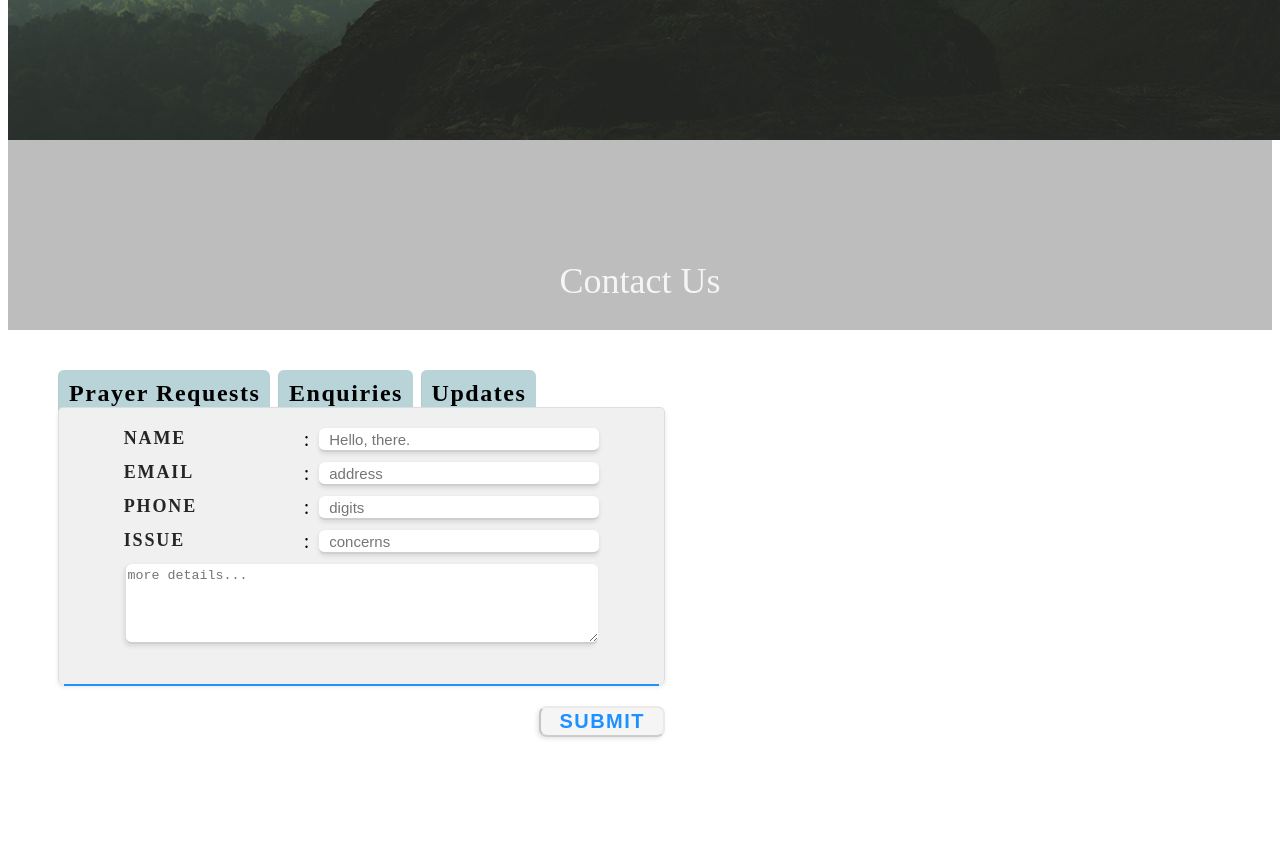
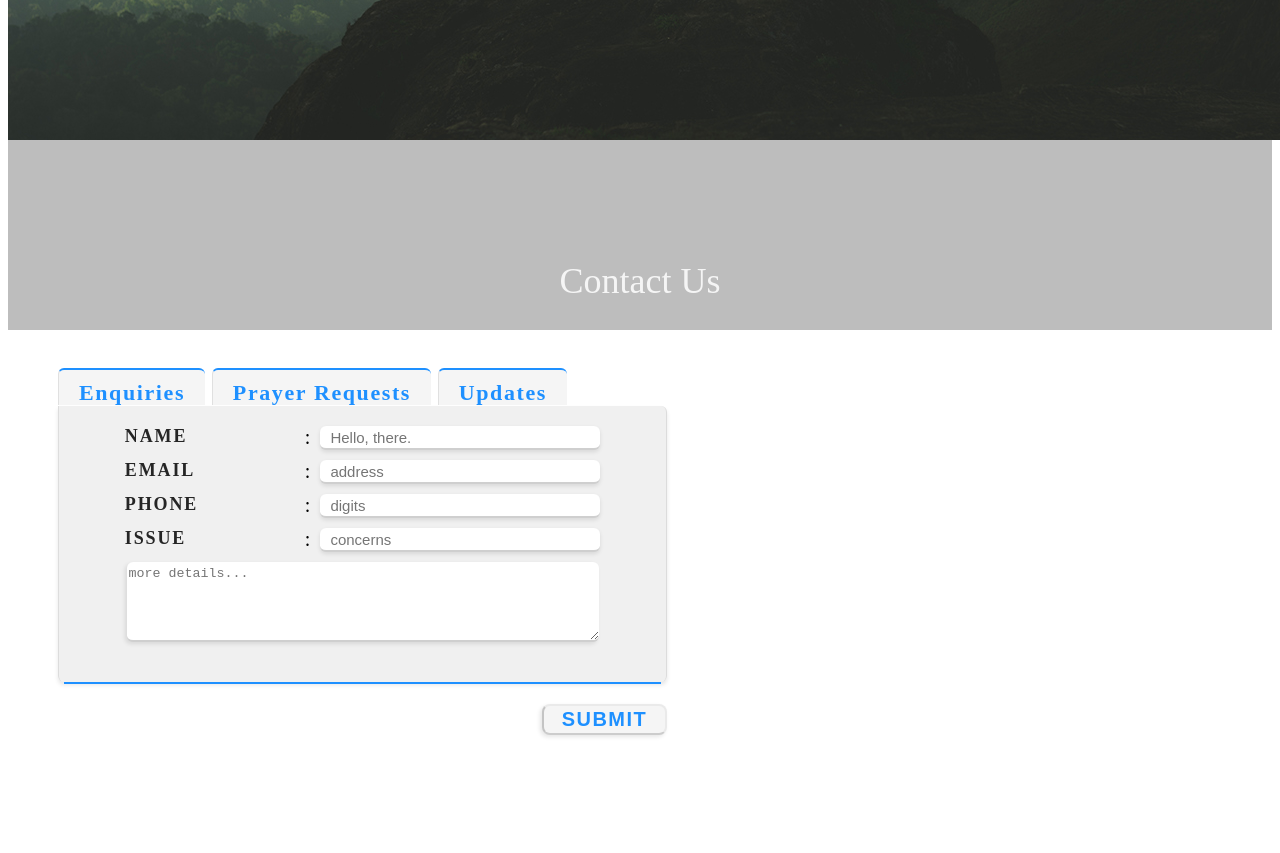
Before and after one commit to vishaalxd/C.O.G.S_angularJS, a website: page public/partials/contact.html in a window 1280 px wide. Shown: the part 636-1489 px from the top of the page. Drawn offline with Linux system fonts and the light colour scheme; files whose address does not match are found by name.

Commit message:
ui fixes

```diff
--- a/public/css/contact.css
+++ b/public/css/contact.css
@@ -8,8 +8,8 @@
     margin-top: 20px;
 
     font-weight: 700;
-    font-size: 24px;
-    letter-spacing: 1.55px;
+    font-size: 22px;
+    letter-spacing: 1.25px;
 }
 
 .contact-form{
@@ -72,7 +72,8 @@ padding-bottom: 10px;
 
 
 .flip-cards{
-    width:50%;
+    width:48%;
+    margin-left: 20px;
 }
 
 
@@ -140,14 +141,25 @@ padding-bottom: 10px;
 }
 
 #bar {
-    padding: 10px 10px;
+    padding: 10px 20px 0px 20px;
     border-left: 1px solid rgba(177, 177, 177, 0.301);
+    border-top: 2px solid dodgerblue;
+    color :dodgerblue;
+    border-radius: 6px 6px 0px 0px;
+    border-bottom: 0px;
+    z-index: 0;
+    position: relative;
+    background-color: whitesmoke;
+    letter-spacing: 1.60px;
+}
 
-    border-radius: 6px;
-    border-bottom: 0px;
-    z-index: -1;
-    position: relative;
-    background-color: rgba(164, 199, 206, 0.767);
+#bar:hover {
+    border-top: 2px solid rgba(29, 29, 29, 0.644);
+    color:whitesmoke;
+    background-color: dodgerblue;
+    transition: .2s ease-in-out;
+    font-weight:800;
+    letter-spacing: 1.66px;
 }
 
 #user-container{
@@ -155,10 +167,20 @@ padding-bottom: 10px;
     padding-top:20px;
     /* margin-top:30px; */
     padding-bottom:30px;
-    border-radius: 5px;
-    border-top: 1px solid rgba(179, 179, 179, 0.301);
+    border-radius:  0px 6px 6px 6px;
+    /* border-top: 1px solid rgba(179, 179, 179, 0.301); */
     border-right: 1px solid rgba(177, 177, 177, 0.301);
     border-left: 1px solid rgba(177, 177, 177, 0.301);
-
     box-shadow: 0px 3px 4px rgba(0, 0, 0, 0.1);
 }
+
+
+.border-card{
+    padding-top:20px;
+    /* margin-top:30px; */
+    padding-bottom:30px;
+    border-radius:  0px 6px 6px 6px;
+    border-left: 1px solid rgba(177, 177, 177, 0.301);
+    box-shadow: 0px 3px 4px rgba(0, 0, 0, 0.1);
+
+}
--- a/public/partials/contact.html
+++ b/public/partials/contact.html
@@ -19,8 +19,8 @@
             </div>
             <div class="contact-form">
                 <div class="enquiry-data">
-                    <div class="contact-title"><span id="bar" >Prayer Requests</span>
-                    <span id="bar">Enquiries</span>
+                    <div class="contact-title"><span id="bar" >Enquiries</span>
+                    <span id="bar">Prayer Requests</span>
                     <span id="bar">Updates</span></div>
                     <div id="user-container">
                         <div class="user-field">
```
